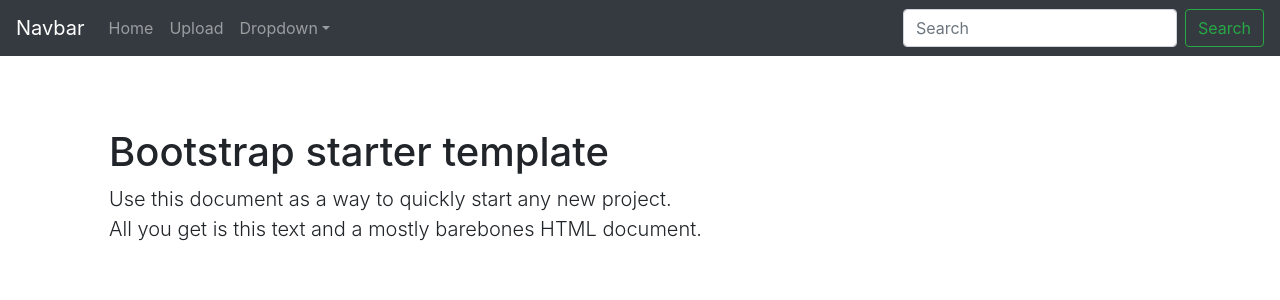
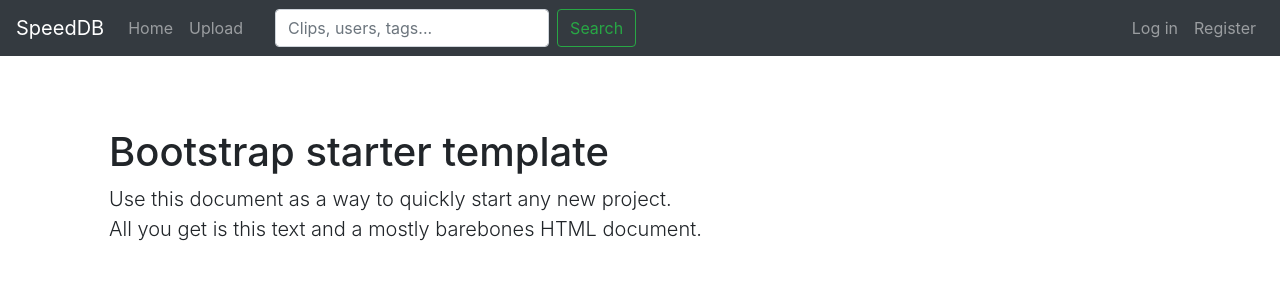
Before and after one commit to Krankdud/speedtech, a Flask app: page / in a window 1280 px wide. Shown: the top 300 px of the page. Run offline with Flask 2, Linux system fonts and the light colour scheme; parts of the project's set-up code (start-up, migrations or seed data) failed here and were passed over; some libraries are stand-ins or nearby versions.

Commit message:
Modified navbar

```diff
--- a/speeddb/templates/base.html
+++ b/speeddb/templates/base.html
@@ -7,7 +7,7 @@
     <meta name="author" content="">
     <link rel="icon" href="/static/favicon.ico">
 
-	{% block head %}
+  {% block head %}
 	<title>{% block title %}{% endblock %} - Odyssey Speedclips</title>
 
     <!-- Bootstrap core CSS -->
@@ -23,32 +23,34 @@
   <body>
 
     <nav class="navbar navbar-expand-md navbar-dark bg-dark fixed-top">
-      <a class="navbar-brand" href="#">Navbar</a>
+      <a class="navbar-brand" href="/">SpeedDB</a>
       <button class="navbar-toggler" type="button" data-toggle="collapse" data-target="#navbarsExampleDefault" aria-controls="navbarsExampleDefault" aria-expanded="false" aria-label="Toggle navigation">
         <span class="navbar-toggler-icon"></span>
       </button>
 
       <div class="collapse navbar-collapse" id="navbarsExampleDefault">
-        <ul class="navbar-nav mr-auto">
-          <li class="nav-item">
-            <a class="nav-link" href="{{ url_for('index') }}">Home</a>
-          </li>
-          <li class="nav-item">
-            <a class="nav-link" href="{{ url_for('upload_clip') }}">Upload</a>
-          </li>
+        <div class="navbar-nav mr-md-4">
+          <a class="nav-item nav-link" href="{{ url_for('index') }}">Home</a>
+          <a class="nav-item nav-link" href="{{ url_for('upload_clip') }}">Upload</a>
+        </div>
+        <form action="/search" class="form-inline my-2 my-lg-0 mr-auto" role="search">
+          <input class="form-control mr-sm-2" type="text" name="q" placeholder="Clips, users, tags..." aria-label="Search">
+          <button class="btn btn-outline-success my-2 my-sm-0" type="submit">Search</button>
+        </form>
+        <div class="navbar-nav">
+          {% if g.user.is_authenticated %}
           <li class="nav-item dropdown">
-            <a class="nav-link dropdown-toggle" href="http://example.com" id="dropdown01" data-toggle="dropdown" aria-haspopup="true" aria-expanded="false">Dropdown</a>
-            <div class="dropdown-menu" aria-labelledby="dropdown01">
-              <a class="dropdown-item" href="#">Action</a>
-              <a class="dropdown-item" href="#">Another action</a>
-              <a class="dropdown-item" href="#">Something else here</a>
+            <a class="nav-link dropdown-toggle" href="#" id="navbarUserDropdownLink" data-toggle="dropdown" aria-haspopup="true" aria-expanded="false">{{ g.user.username }}</a>
+            <div class="dropdown-menu" aria-labbeledby="navbarUserDropdownLink">
+              <a class="dropdown-item" href="{{ url_for('user_profile_page', username=g.user.username, page=1) }}">Profile</a>
+              <a class="dropdown-item" href="user/sign-out">Log out</a>
             </div>
           </li>
-        </ul>
-        <form action="/search" class="form-inline my-2 my-lg-0" role="search">
-          <input class="form-control mr-sm-2" type="text" name="q" placeholder="Search" aria-label="Search">
-          <button class="btn btn-outline-success my-2 my-sm-0" type="submit">Search</button>
-        </form>
+          {% else %}
+            <a class="nav-item nav-link" href="/user/sign-in">Log in</a>
+            <a class="nav-item nav-link" href="/user/register">Register</a>
+          {% endif %}
+        </div>
       </div>
     </nav>
 
```
